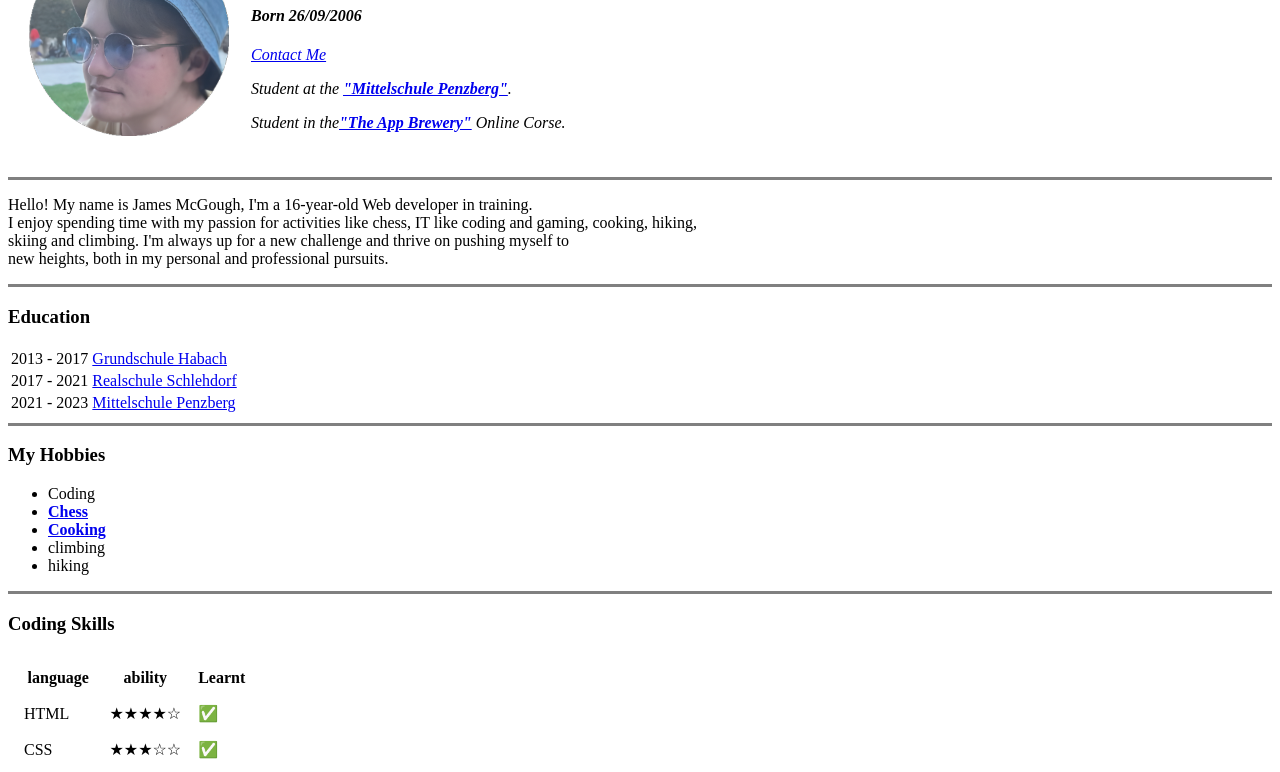
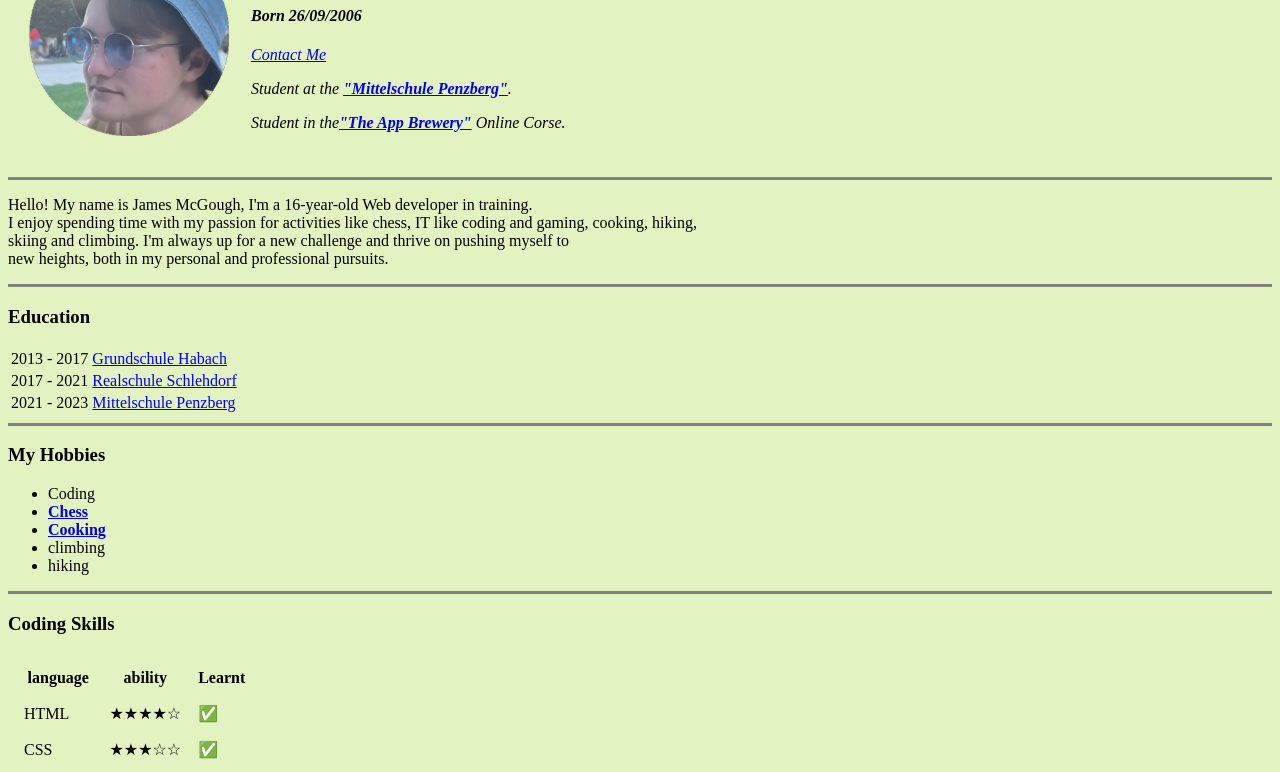
Before and after one commit to TheOneName/TheOneName.github.io, a plain HTML site: page index.html in a window 1280 px wide. Shown: the part 102-874 px from the top of the page. Drawn offline with Linux system fonts and the light colour scheme.

Commit message:
Update 1.3 Background color

```diff
--- a/index.html
+++ b/index.html
@@ -4,6 +4,11 @@
  <head>
    <meta charset="UTF-8">
    <title>James McGough Portfolio</title>
+  <style>
+   body{
+      background-color: #E3F2C1;
+    }
+  </style>
  </head>
 
  <body>
```
